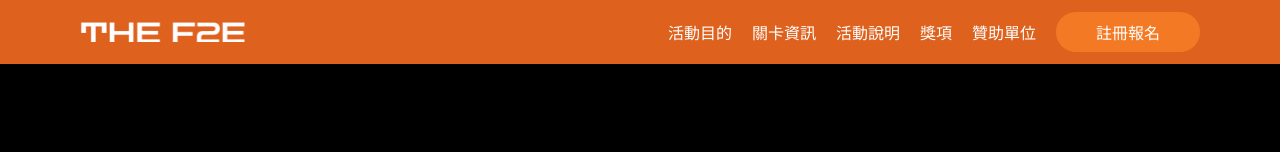
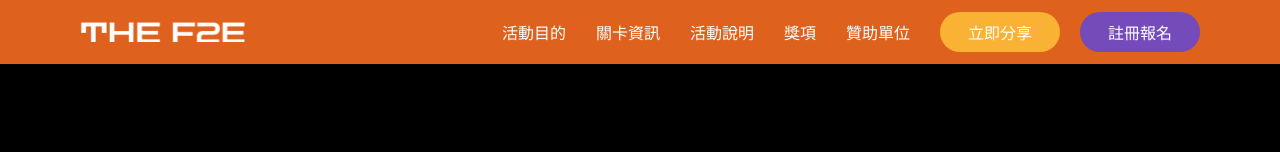
Before and after one commit to jcsamoyed/F2E-2022-week1, a Vue app: page / in a window 1280 px wide. Shown: the top 152 px of the page. Built offline with nearby package versions, Linux system fonts and the light colour scheme.

Commit message:
feat(navbar): 調整導覽列樣式

```diff
--- a/src/components/BaseButton.vue
+++ /dev/null
@@ -1,29 +0,0 @@
-<template>
-  <button :class="theme"><slot></slot></button>
-</template>
-
-<script>
-export default {
-  name: 'BaseButton',
-  props: {
-    theme: {
-      type: String,
-      default: 'orange',
-    },
-  },
-};
-</script>
-
-<style lang="scss" scoped>
-button {
-  font-size: 16px;
-  color: #fff;
-  padding: 8px 40px;
-  border: none;
-  border-radius: 64px;
-  cursor: pointer;
-  &.orange {
-    background-color: #f47924;
-  }
-}
-</style>
--- a/src/components/TheNavbar.vue
+++ b/src/components/TheNavbar.vue
@@ -3,7 +3,12 @@
     <div class="logo">
       <router-link to="/"><img src="@/assets/images/logo.svg" alt="The F2E" /></router-link>
     </div>
-    <ul>
+    <button @click="toggleHamburger" class="hamburger">
+      <div class="line top"></div>
+      <div class="line middle"></div>
+      <div class="line bottom"></div>
+    </button>
+    <ul :class="{ open: isShowMenu }">
       <li>
         <router-link to="/">活動目的</router-link>
       </li>
@@ -19,18 +24,26 @@
       <li>
         <router-link to="/">贊助單位</router-link>
       </li>
-      <li><BaseButton>註冊報名</BaseButton></li>
+      <li class="btn-wrapper">
+        <button class="primary yellow">立即分享</button>
+        <button class="primary purple">註冊報名</button>
+      </li>
     </ul>
   </nav>
 </template>
 
 <script>
-import BaseButton from '@/components/BaseButton.vue';
-
 export default {
   name: 'TheNavbar',
-  components: {
-    BaseButton,
+  data() {
+    return {
+      isShowMenu: false,
+    };
+  },
+  methods: {
+    toggleHamburger() {
+      this.isShowMenu = !this.isShowMenu;
+    },
   },
 };
 </script>
@@ -48,14 +61,119 @@ nav {
   padding: 12px 80px;
   background-color: #de611e;
 }
+.logo {
+  width: 165px;
+  img {
+    width: 100%;
+  }
+}
+.hamburger {
+  display: none;
+  flex-direction: column;
+  row-gap: 8px;
+  padding: 0;
+  background-color: transparent;
+  border: none;
+  cursor: pointer;
+  .line {
+    width: 30px;
+    height: 1px;
+    background-color: #fff;
+  }
+}
 ul {
   display: flex;
   align-items: center;
-  column-gap: 20px;
+  column-gap: 30px;
   a {
     color: #fff;
     font-size: 16px;
     text-decoration: none;
+    transition-duration: 0.2s;
+    &:hover {
+      opacity: 0.8;
+    }
+  }
+}
+.btn-wrapper {
+  display: flex;
+  align-items: center;
+  column-gap: 20px;
+}
+.primary {
+  width: 120px;
+  font-size: 16px;
+  text-align: center;
+  padding: 8px 15px;
+  color: #fff;
+  border: none;
+  border-radius: 64px;
+  cursor: pointer;
+  transition-duration: 0.2s;
+  &.yellow {
+    background-color: #f9b233;
+    &:hover {
+      background-color: #ffd384;
+    }
+    &:active {
+      background-color: #e19000;
+    }
+  }
+  &.purple {
+    background-color: #754aba;
+    &:hover {
+      background-color: #b287f8;
+    }
+    &:active {
+      background-color: #4b2e7a;
+    }
+  }
+}
+
+@media screen and (max-width: 1080px) {
+  nav {
+    padding: 12px 35px;
+  }
+}
+
+@media screen and (max-width: 992px) {
+  nav {
+    flex-wrap: wrap;
+    padding: 20px 16px;
+  }
+  .logo {
+    width: 115px;
+  }
+  .hamburger {
+    display: flex;
+  }
+  ul {
+    display: none;
+    width: 100%;
+    padding: 0 20px;
+    li {
+      width: 100%;
+      text-align: center;
+      border-bottom: solid 1px #754aba;
+      a {
+        display: block;
+        font-size: 15px;
+        padding: 16px;
+      }
+      &.btn-wrapper {
+        flex-direction: column;
+        justify-content: center;
+        border-bottom: none;
+        padding: 0;
+      }
+    }
+    &.open {
+      display: flex;
+      flex-wrap: wrap;
+    }
+  }
+  .primary {
+    margin-top: 20px;
   }
 }
 </style>
```
